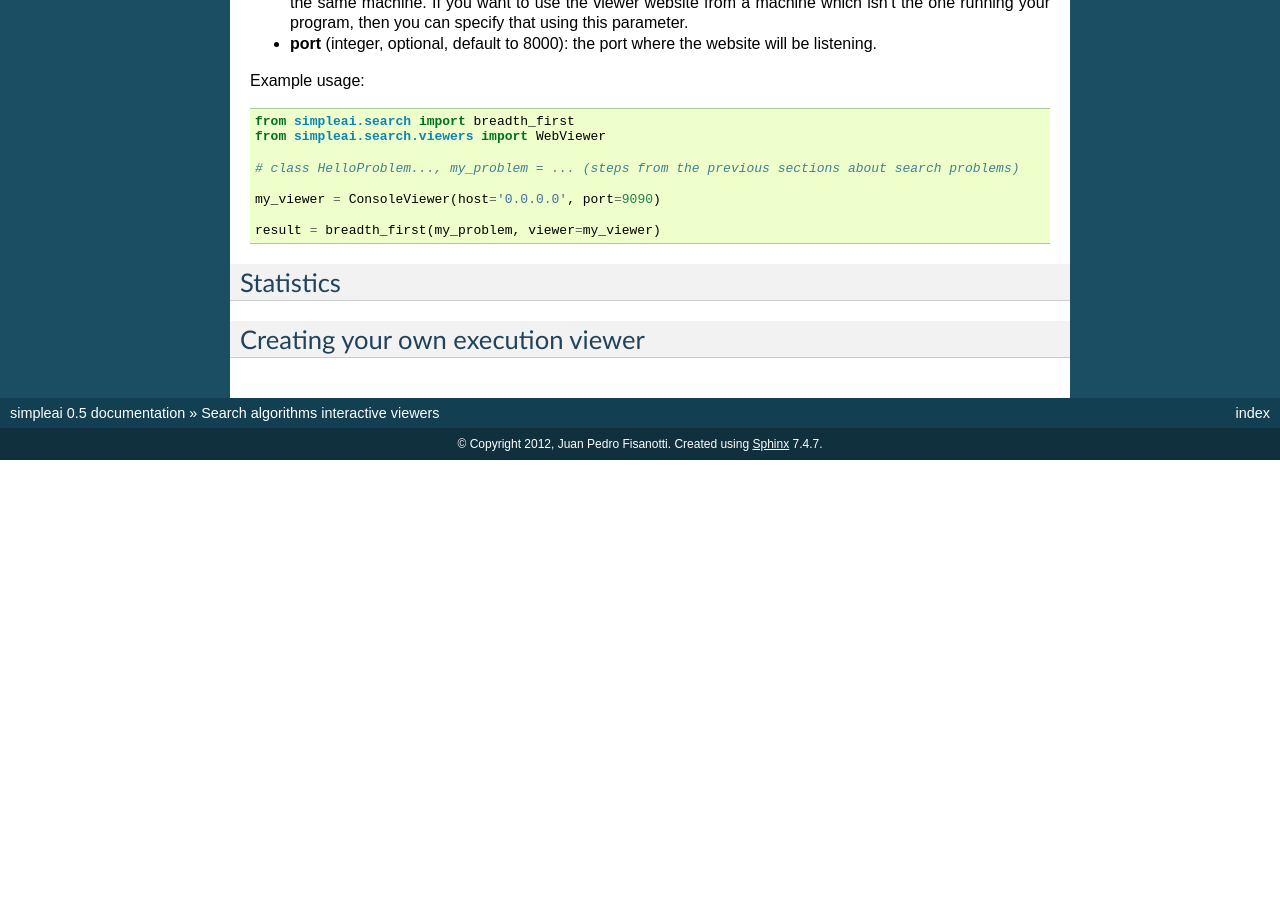
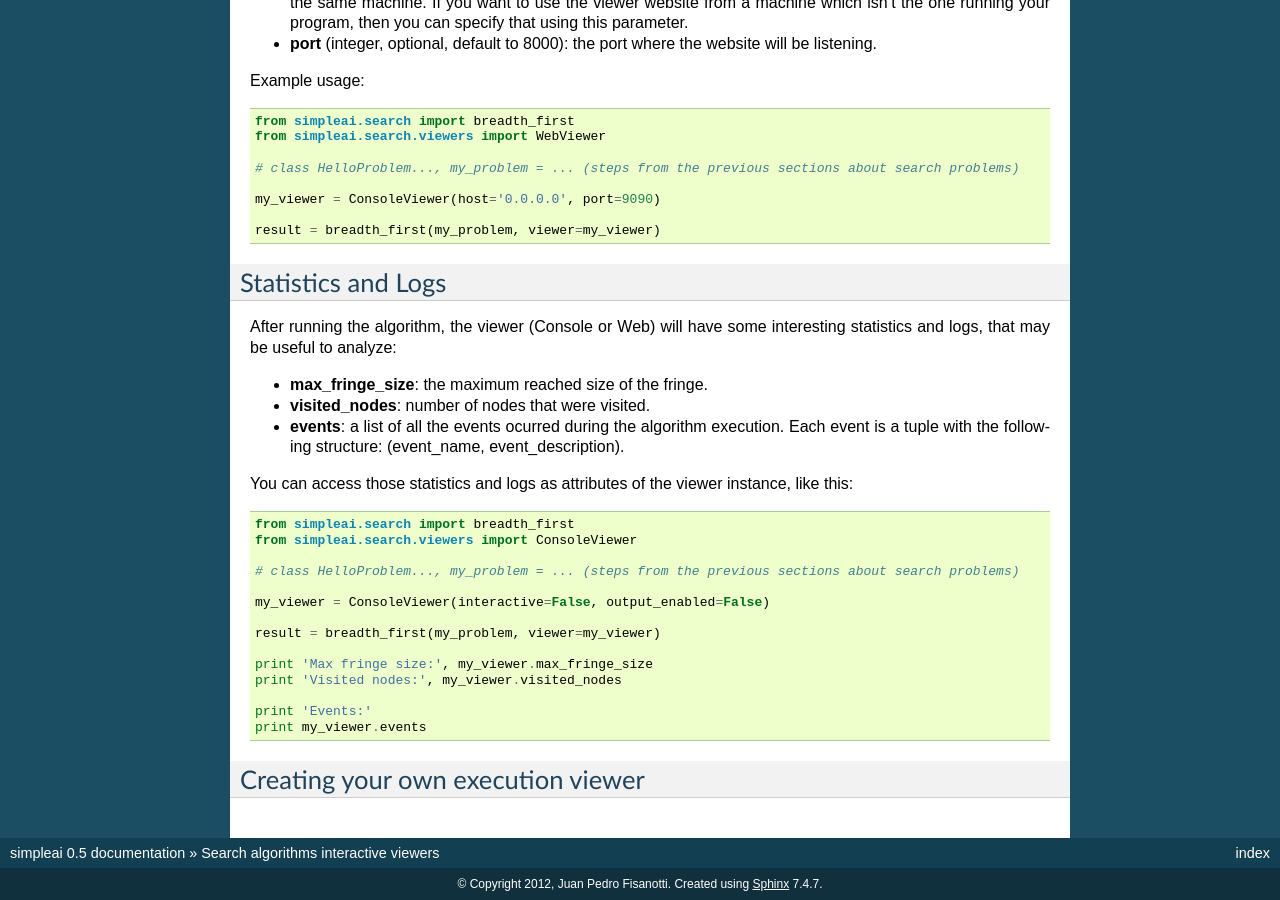
Before and after one commit to simpleai-team/simpleai, a Sphinx documentation site: the page built from docs/search_viewers.rst, in a window 1280 px wide and 900 px high, scrolled down 2003 px. Built offline with Sphinx 7.4.7, drawn with Linux system fonts in a browser that asks for light colours; before the commit the page ends 2463 px from its top, so only the background shows below that; some of the changed text lies outside the part shown.

Commit message:
Doc about viewer statistics and logs

```diff
--- a/docs/search_viewers.rst
+++ b/docs/search_viewers.rst
@@ -148,9 +148,37 @@ Example usage:
     result = breadth_first(my_problem, viewer=my_viewer)
 
 
-Statistics
-----------
+Statistics and Logs
+-------------------
 
+After running the algorithm, the viewer (Console or Web) will have some
+interesting statistics and logs, that may be useful to analyze:
+
+* **max_fringe_size**: the maximum reached size of the fringe.
+* **visited_nodes**: number of nodes that were visited.
+* **events**: a list of all the events ocurred during the algorithm execution.
+  Each event is a tuple with the following structure: (event_name,
+  event_description).
+
+You can access those statistics and logs as attributes of the viewer instance,
+like this:
+
+.. code-block:: python
+
+    from simpleai.search import breadth_first
+    from simpleai.search.viewers import ConsoleViewer
+
+    # class HelloProblem..., my_problem = ... (steps from the previous sections about search problems)
+
+    my_viewer = ConsoleViewer(interactive=False, output_enabled=False)
+
+    result = breadth_first(my_problem, viewer=my_viewer)
+
+    print 'Max fringe size:', my_viewer.max_fringe_size
+    print 'Visited nodes:', my_viewer.visited_nodes
+
+    print 'Events:'
+    print my_viewer.events
 
 
 Creating your own execution viewer
```
